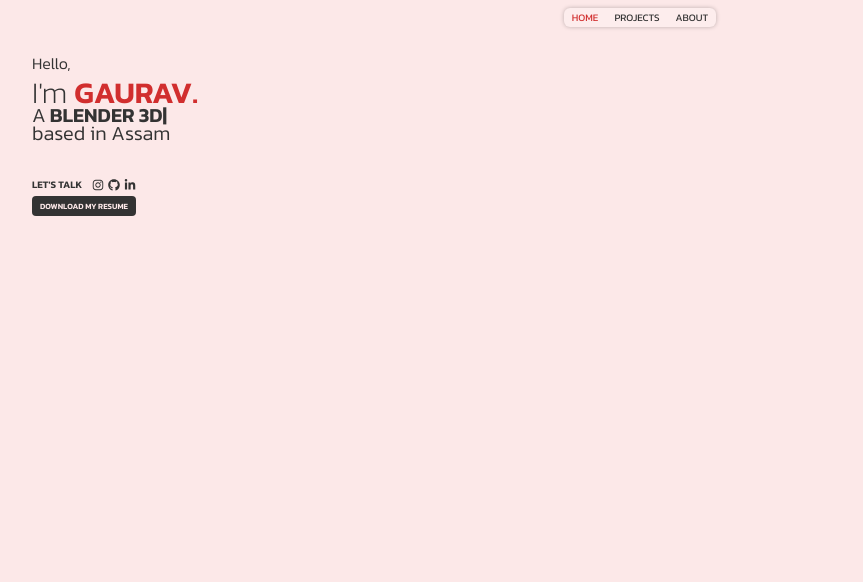
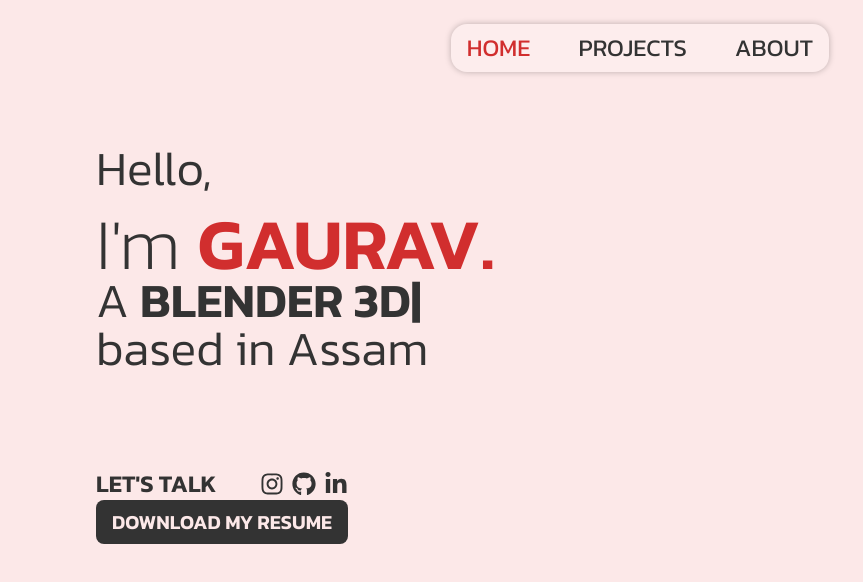
Before and after one commit to gaurav1-9/gauravkrdas-portfolio, a React (Vite) app: page / in a window 1280 px wide. Shown: the top 582 px of the page, without its empty margins (0-863 px from the left). Built offline with nearby package versions, Linux system fonts and the light colour scheme.

Commit message:
styling corrected

```diff
--- a/src/PageComponents/Home/Typing.jsx
+++ b/src/PageComponents/Home/Typing.jsx
@@ -4,8 +4,8 @@
 function Typing() {
   return (
     <div className='text-primary'>
-      <h2 className='text-xl font-light  leading-6'>A
-      <TypeAnimation className='font-semibold ml-1'
+      <h2 className='text-5xl font-light  leading-12'>A&nbsp;
+      <TypeAnimation className='font-semibold'
       sequence={[
         'FULL STACK DEVELOPER',
         1000,
--- a/src/PageComponents/Home/Welcome.jsx
+++ b/src/PageComponents/Home/Welcome.jsx
@@ -6,46 +6,46 @@
 function Welcome() {
   return (
     <>
-        <div className='mx-8 mt-6'>
-            <p className='font-light text-primary mb-2'>Hello,</p>
-            <p className='text-3xl font-extralight text-primary leading-5'>I'm <span className='text-secondary font-semibold'>GAURAV.</span></p>
+        <div className='mx-24 mt-18'>
+            <p className='font-light text-primary mb-5 text-5xl'>Hello,</p>
+            <p className='text-7xl font-extralight text-primary leading-16'>I'm <span className='text-secondary font-semibold'>GAURAV.</span></p>
             <Typing/>
-            <p className='text-xl font-light text-primary leading-3'>based in Assam</p>
+            <p className='text-5xl font-light text-primary leading-12'>based in Assam</p>
         </div>
-        <div className='mx-8 mt-10'>
-            <div className='w-26 leading-1 flex justify-between items-center'>
-                <span className='text-primary text-[10px] font-semibold'>LET'S TALK</span>
-                <div className='flex gap-1 text-primary text-xs'>
+        <div className='mx-24 mt-24'>
+            <div className='w-63 leading-2 flex justify-between items-center'>
+                <span className='text-primary text-2xl font-semibold'>LET'S TALK</span>
+                <div className='flex gap-2 text-primary text-xs'>
                     <a href="https://www.instagram.com/gaurav1_9/">
-                        <FaInstagram data-tooltip-id="insta" className='cursor-pointer hover:text-secondary'/>
+                        <FaInstagram data-tooltip-id="insta" className='text-2xl cursor-pointer hover:text-secondary'/>
                     </a>
                     <a href="https://github.com/gaurav1-9">
-                        <FaGithub data-tooltip-id="github" className='cursor-pointer hover:text-secondary'/>
+                        <FaGithub data-tooltip-id="github" className='text-2xl cursor-pointer hover:text-secondary'/>
                     </a>
                     <a href="https://www.linkedin.com/in/gaurav-kumar-das/">
-                        <FaLinkedinIn data-tooltip-id="linkedin" className='cursor-pointer hover:text-secondary'/>
+                        <FaLinkedinIn data-tooltip-id="linkedin" className='text-2xl cursor-pointer hover:text-secondary'/>
                     </a>
                     <Tooltip
                         id="insta"
                         place="top"
                         content="Instagram"
-                        className='!text-[10px] !px-1 !py-0.5 !pb-1'
+                        className='!text-xl !rounded-lg'
                     />
                     <Tooltip
                         id="github"
                         place="top"
                         content="Github"
-                        className='!text-[10px] !px-1 !py-0.5 !pb-1'
+                        className='!text-xl !rounded-lg'
                     />
                     <Tooltip
                         id="linkedin"
                         place="top"
                         content="LinkedIn"
-                        className='!text-[10px] !px-1 !py-0.5 !pb-1'
+                        className='!text-xl !rounded-lg'
                     />
                 </div>
             </div>
-            <button className='rounded-sm px-2 py-1 text-back text-[8px] font-semibold cursor-pointer bg-primary hover:bg-primary/90 hover:scale-[1.02] ease-in duration-200'>DOWNLOAD MY RESUME</button>
+            <button className='rounded-lg px-4 py-2 text-back text-xl font-semibold cursor-pointer bg-primary hover:bg-primary/90 hover:scale-[1.02] ease-in duration-200'>DOWNLOAD MY RESUME</button>
         </div>
     </>
   )
--- a/src/PageComponents/Navbar.jsx
+++ b/src/PageComponents/Navbar.jsx
@@ -4,18 +4,18 @@
     var [selectedTab,setSelectedTab] = useState(0);
   return (
     <nav className='flex justify-center items-center'>
-        <ul className='flex gap-4 bg-secondaryAccent mt-2 px-2 py-0.5 rounded-md shadow-[0_0_4px_rgba(0,0,0,0.25)]'>
-            <li className={`text-[10px] ease-in duration-100 cursor-pointer ${(selectedTab===0)? "text-secondary":"text-primary"} hover:scale-[1.03]`}
+        <ul className='flex gap-12 bg-secondaryAccent mt-6 px-4 py-2 rounded-2xl shadow-[0_0_6px_rgba(0,0,0,0.25)]'>
+            <li className={`text-2xl ease-in duration-100 cursor-pointer ${(selectedTab===0)? "text-secondary":"text-primary"} hover:scale-[1.03]`}
             onClick={()=> setSelectedTab(0)}
             >
                 HOME
             </li>
-            <li className={`text-[10px] ease-in duration-100 cursor-pointer ${(selectedTab===1)? "text-secondary":"text-primary"} hover:scale-[1.03]`}
+            <li className={`text-2xl ease-in duration-100 cursor-pointer ${(selectedTab===1)? "text-secondary":"text-primary"} hover:scale-[1.03]`}
             onClick={()=> setSelectedTab(1)}
             >
                 PROJECTS
             </li>
-            <li className={`text-[10px] ease-in duration-100 cursor-pointer ${(selectedTab===2)? "text-secondary":"text-primary"} hover:scale-[1.03]`}
+            <li className={`text-2xl ease-in duration-100 cursor-pointer ${(selectedTab===2)? "text-secondary":"text-primary"} hover:scale-[1.03]`}
             onClick={()=> setSelectedTab(2)}
             >
                 ABOUT
```
